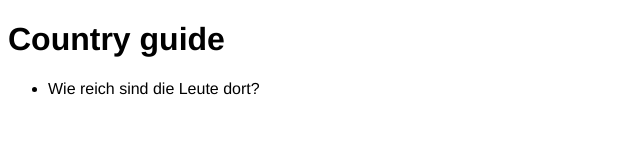
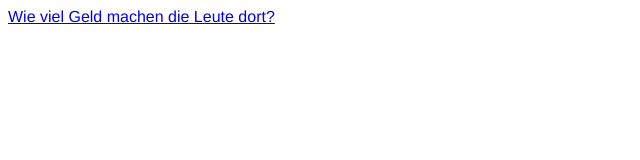
Before and after one commit to sevi-abacus/eth, a plain HTML site: page Uebung6/index.html in a window 1280 px wide. Shown: the whole page, without its empty margins (0-640 px from the left). Drawn offline with Linux system fonts and the light colour scheme.

Commit message:
Update index.html

```diff
--- a/Uebung6/index.html
+++ b/Uebung6/index.html
@@ -2,7 +2,7 @@
 <html lang="de">
 <head>
     <meta charset="UTF-8">
-    <title>Präsentation Übung 6</title>
+    <title>Country Guide</title>
     <style>
    body, h1, h2, h3, h4, h5, h6, p {
   font-family: "Helvetica", sans-serif;
@@ -11,10 +11,6 @@
 </head>
 
 <body>
-    <h1>Country guide</h1>
-
-    <ul>
-  <li href="map.html">Wie reich sind die Leute dort?</li>
-</ul
+  <a href="map.html">Wie viel Geld machen die Leute dort?</a>
 </body>
 </html>
```
